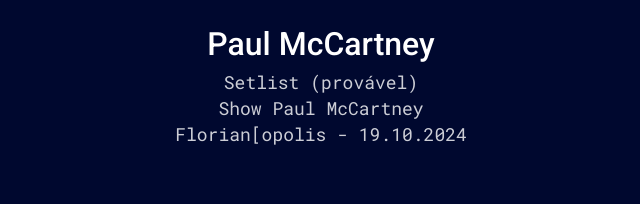
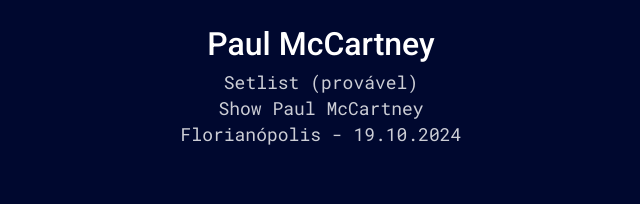
Before and after one commit to JoubertColin/Paul-McCartney-Playlist, a plain HTML site: page index.html in a window 1280 px wide. Shown: the part 178-382 px from the top of the page, 319-959 px from the left. Drawn offline with nearby package versions, Linux system fonts and the light colour scheme.

Commit message:
Update index.html

```diff
--- a/index.html
+++ b/index.html
@@ -27,7 +27,7 @@
     <a href="https://www.youtube.com/watch?v=0bCbm-22IDE" target="_blank">
     <img class="avatar" src="img/paul-mccartney.jpg" alt="Imagem Paul McCartney" /></a>
     <h1>Paul McCartney</h1>
-    <p class="username">Setlist (provável) <br> Show Paul McCartney <br>  Florian[opolis - 19.10.2024</p>
+    <p class="username">Setlist (provável) <br> Show Paul McCartney <br>  Florianópolis - 19.10.2024</p>
 
   </div>
 
```
